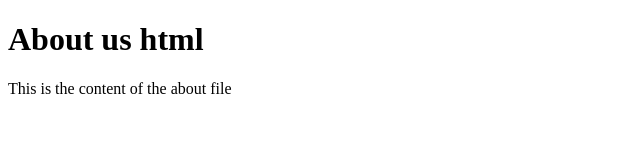
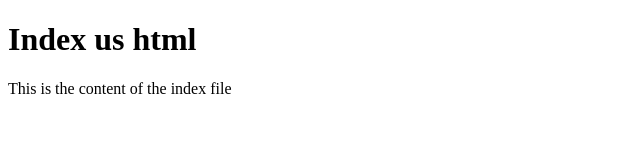
Before and after one commit to Infatzmut/node-express, a website: page public/index.html in a window 1280 px wide. Shown: the whole page, without its empty margins (0-640 px from the left). Drawn offline with Linux system fonts and the light colour scheme.

Commit message:
public files sended

```diff
--- a/public/index.html
+++ b/public/index.html
@@ -4,10 +4,10 @@
     <meta charset="UTF-8">
     <meta name="viewport" content="width=device-width, initial-scale=1.0">
     <meta http-equiv="X-UA-Compatible" content="ie=edge">
-    <title>About</title>
+    <title>Index</title>
 </head>
 <body>
-    <h1>About us html</h1>
-    <p>This is the content of the about file</p>
+    <h1>Index us html</h1>
+    <p>This is the content of the index file</p>
 </body>
 </html>
```
Also changed, not shown: index.js (+6 -2 lines).
